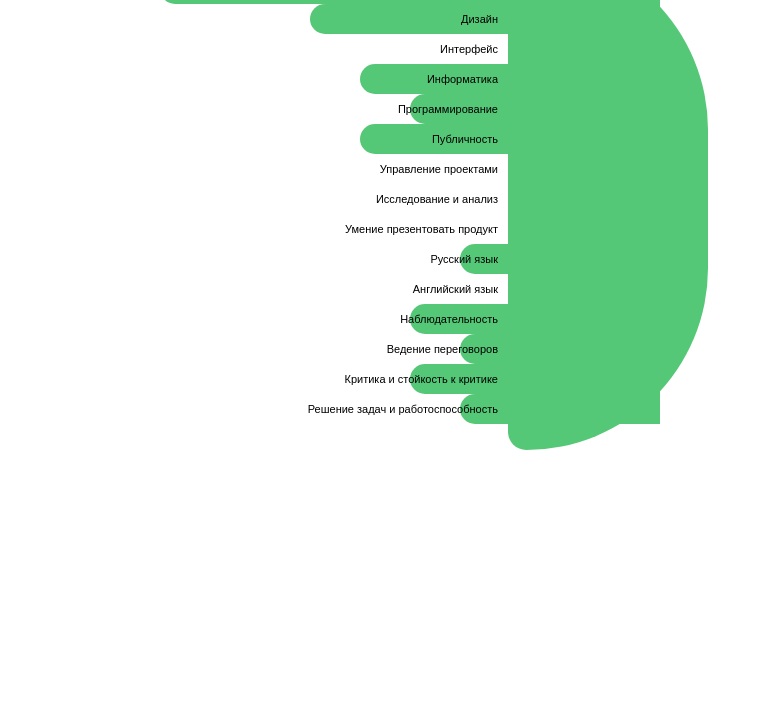
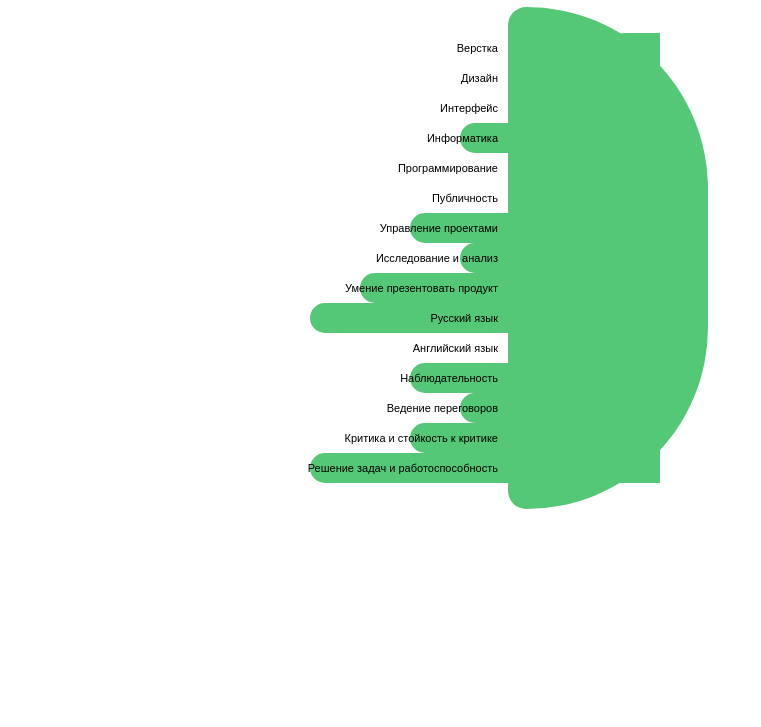
Before and after one commit to okatruk/Octopus, a plain HTML site: page Oct.html in a window 1280 px wide. Shown: the part 73-800 px from the top of the page, without its empty margins (0-761 px from the left). Drawn offline with Linux system fonts and the light colour scheme.

Commit message:
Update Oct.html

```diff
--- a/Oct.html
+++ b/Oct.html
@@ -109,7 +109,7 @@
 	</style>
 </head>
 <body>
-	<h1 class="header"></h1>
+	<h1 class="header">Первая осьминожка Оленьки</h1>
 	<div class="head">
 	<ul class="tentacles">
 	<li id="1"><div></div>Верстка</li>
@@ -135,25 +135,25 @@
 (function(){
 
 	var tdesc = [
-	{name:"1", current:100},
+			{name:"1", current:10},
 
-			{name:"2", current:70},
+			{name:"2", current:30},
 
-			{name:"3", current:30},
+			{name:"3", current:10},
 
-			{name:"4", current:60},
+			{name:"4", current:40},
 
-			{name:"5", current:50},
+			{name:"5", current:10},
 
-			{name:"6", current:60},
+			{name:"6", current:30},
 
-			{name:"7", current:20},
+			{name:"7", current:50},
 
-			{name:"8", current:10},
+			{name:"8", current:40},
 
-			{name:"9", current:20},
+			{name:"9", current:60},
 
-			{name:"10", current:40},
+			{name:"10", current:70},
 
 			{name:"11", current:30},
 
@@ -163,7 +163,7 @@
 
 			{name:"14", current:50},
 
-			{name:"15", current:40},
+			{name:"15", current:70},
 
 				]
 
```
